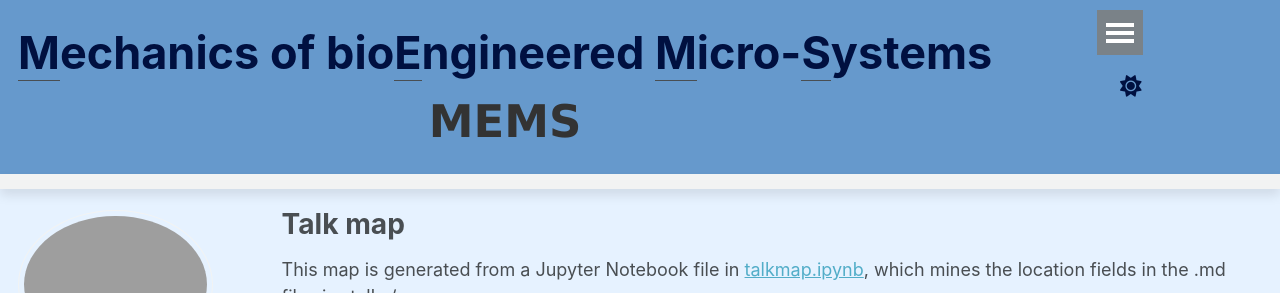
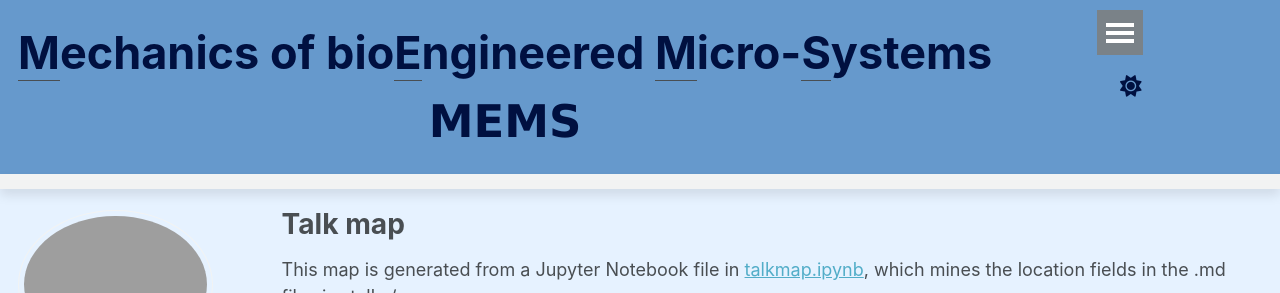
Before and after one commit to BasharEmon/BasharEmon.github.io, a Jekyll site: the page built from _pages/talkmap.html, in a window 1280 px wide. Shown: the top 293 px of the page. Built offline with Jekyll 4.4.1, drawn with Linux system fonts in a browser that asks for light colours; nearby versions of some CDN libraries; some web fonts are replaced.

Commit message:
Update _config.yml

```diff
--- a/_config.yml
+++ b/_config.yml
@@ -9,7 +9,7 @@
 # Basic Site Settings
 locale                   : "en-US"
 site_theme               : "default"
-title                    : "<u>M</u>echanics of bio<u>E</u>ngineered <u>M</u>icro-<u>S</u>ystems<br><span style='font-size: 1000; font-family: Orbitron, Verdana, sans-serif;color: #333333;'>MEMS</span>"
+title                    : "<u>M</u>echanics of bio<u>E</u>ngineered <u>M</u>icro-<u>S</u>ystems<br><span style='font-size: 1000; font-family: Orbitron, Verdana, sans-serif;color: #001040;'>MEMS</span>"
                           # Mechanics of bioEngineered Micro-Systems
                           # MEMS
                           # Tissue MicroEnvironment Mechanics & Simulation (Ti-MEMS)
```
